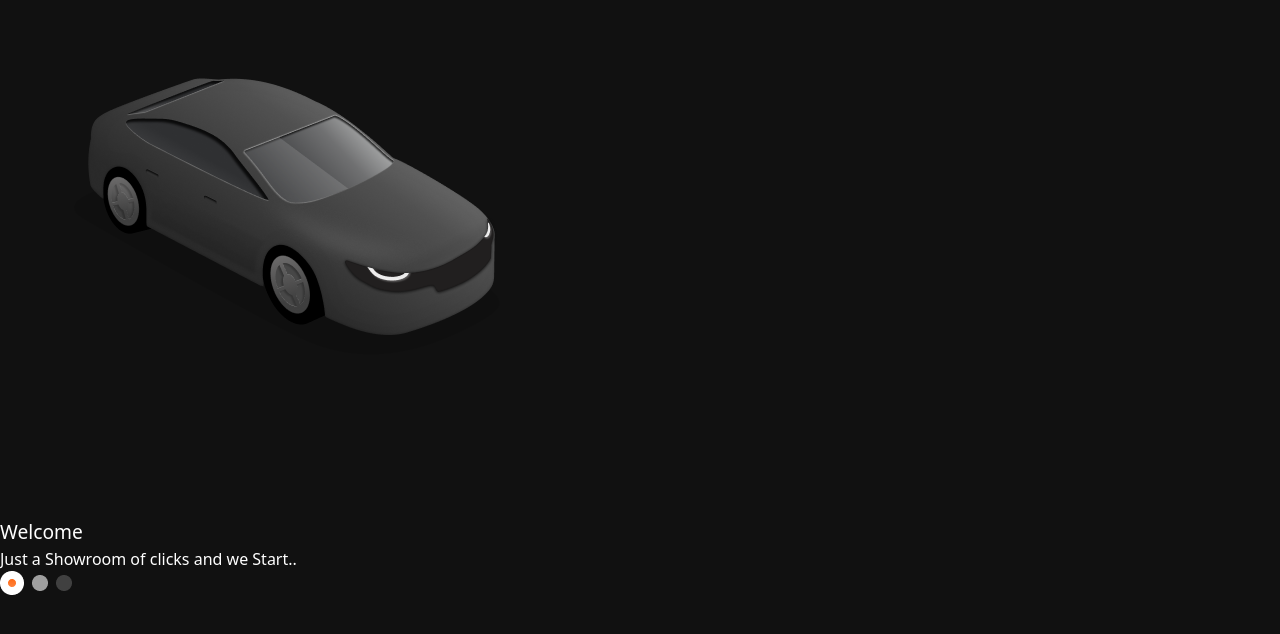
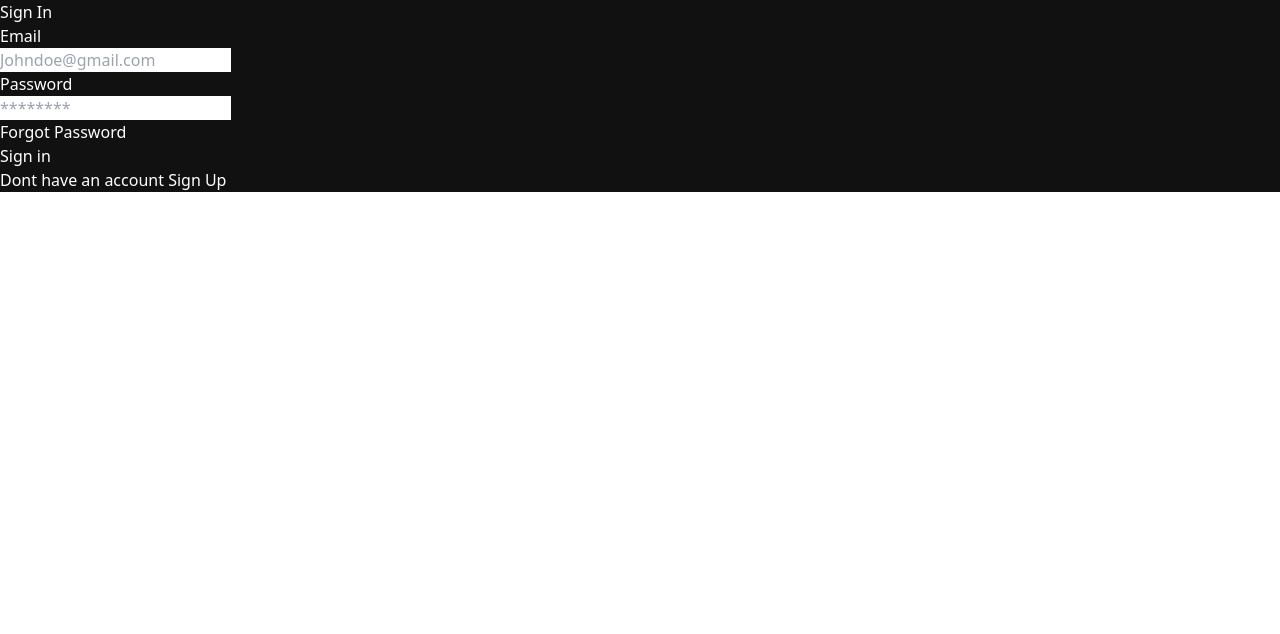
Before and after one commit to Talha-24/Car_Rental_Service, a React (Vite) app: page / in a window 1280 px wide. Shown: the top 634 px of the page. Built offline with nearby package versions, Linux system fonts and the light colour scheme.

Commit message:
Adding Loginform

```diff
--- a/package.json
+++ b/package.json
@@ -10,8 +10,10 @@
     "preview": "vite preview"
   },
   "dependencies": {
+    "@fortawesome/fontawesome-svg-core": "^6.7.2",
     "autoprefixer": "^10.4.20",
     "axios": "^1.7.9",
+    "fontawesome": "^5.6.3",
     "postcss": "^8.4.49",
     "react": "^18.3.1",
     "react-dom": "^18.3.1",
--- a/src/App.jsx
+++ b/src/App.jsx
@@ -1,10 +1,10 @@
-import Section from "./assets/Components/Common/Section"
+import Login from "./assets/Components/SignUp/Login"
 
 
 const App = () => {
   return (
-    <div className="flex items-center justify-center">
-      <Section/>
+    <div className="flex items-center justify-center app">
+     <Login/>
 
     </div>
   )
--- /dev/null
+++ b/src/assets/Components/SignUp/Login.jsx
@@ -0,0 +1,35 @@
+
+
+const Login = () => {
+  return (
+    <div className="bg-[#f22222] w-[500px] flex flex-col items-center justify-center h-[100vh]">
+        <form className="flex flex-col items-center justify-center">
+            <div className="flex flex-col gap-3" >
+                <h2 className="text-4xl font-bold text-[#19345F]">Sign In</h2>
+                <div id="email">
+                    <p className="text-black">Email</p>
+                    <input  type="text" placeholder="Johndoe@gmail.com" className="bg-[#F4F2F3] placeholder:text-gray-400 font-semibold text-gray-500 rounded px-2 py-2 w-[290px]" />
+                </div>
+                <div id="password">
+                    <p className="text-black">Password</p>
+                    <input type="password" placeholder="********" className="bg-[#F4F2F3] placeholder:text-gray-400 font-semibold text-gray-500 rounded px-2 py-2 w-[290px]" />
+                </div>
+                <div id="forgotpassword">
+                    <p>Forgot Password</p>
+                </div>
+
+            </div>
+            <div>
+                <button className="bg-[#FF6E1C] w-[290px] py-[5px] font-semibold ">Sign in</button>
+                <div>
+                    <p>Dont have an account <a href="">Sign Up</a></p>
+                </div>
+            </div>
+
+
+        </form>
+    </div>
+  )
+}
+
+export default Login
--- a/src/index.css
+++ b/src/index.css
@@ -2,6 +2,11 @@
 @tailwind components;
 @tailwind utilities;
 *{
+ margin: 0;
+ padding: 0;
+ box-sizing: border-box;
+}
+.app{
   background-color: #111;
   color: white;
 }
```
Also changed, not shown: src/assets/images/Form.jpg (added), 1 other file (tests, documents, lock files or other folders).
